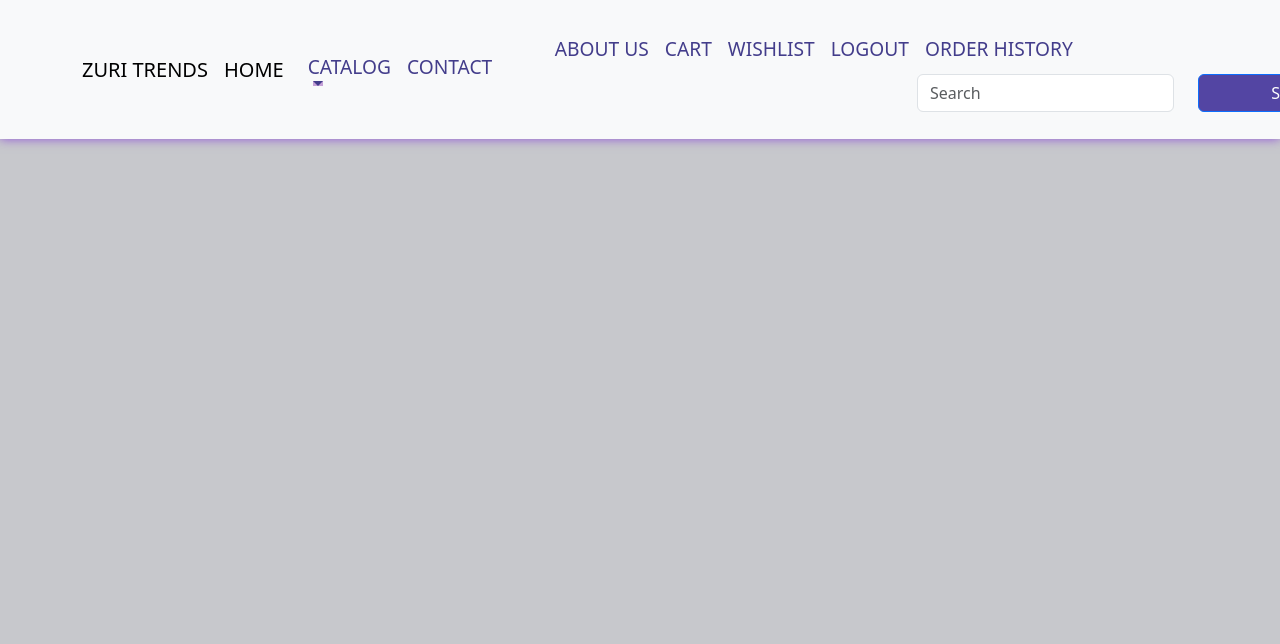
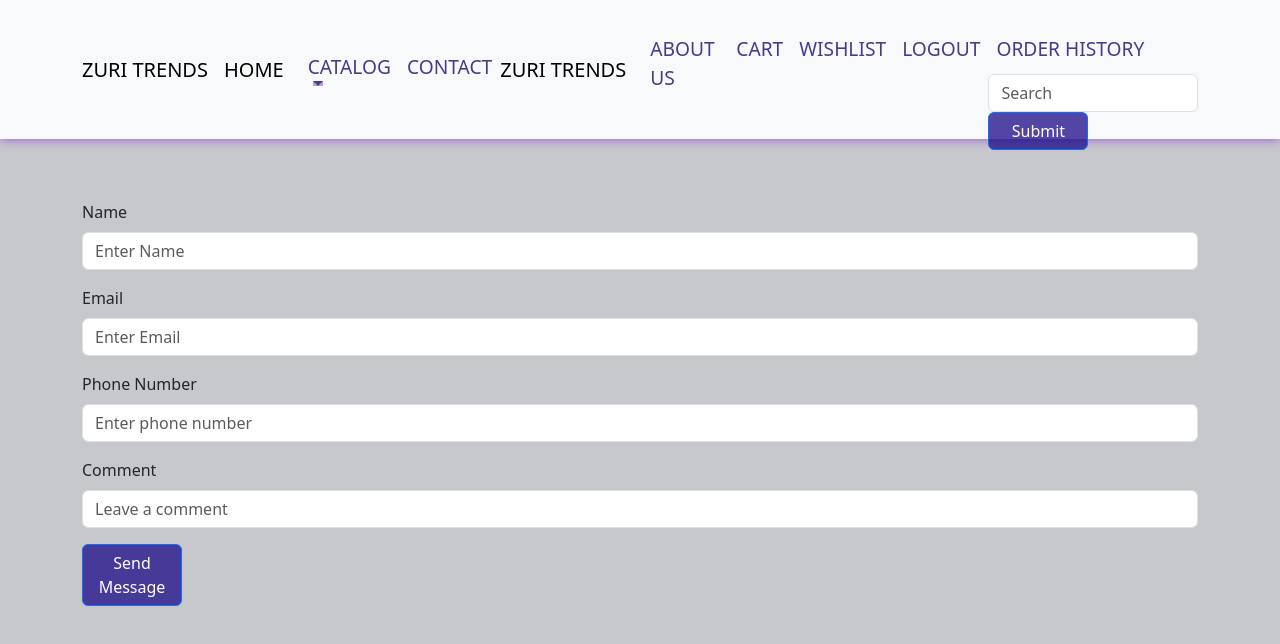
Before and after one commit to GathogoG/zuri-trends-mall, a React (Vite) app in the folder Frontend/zuri-trends/: page /contact in a window 1280 px wide. Shown: the top 644 px of the page. Built offline with nearby package versions, Linux system fonts and the light colour scheme.

Commit message:
add contact

```diff
--- a/Frontend/zuri-trends/src/components/Crop-Hoodies.jsx
+++ b/Frontend/zuri-trends/src/components/Crop-Hoodies.jsx
@@ -1,9 +1,63 @@
-import React from 'react'
+import React, { useState, useEffect } from 'react';
+import axios from 'axios';
+import { useNavigate } from 'react-router-dom';
+import { Spinner, Card, Button } from 'react-bootstrap';
+import NavigationBar from './NavigationBar';
 
 function CropHoodies() {
+  const [products, setProducts] = useState([]);
+  const [loading, setLoading] = useState(true);
+  const navigate = useNavigate();
+
+  useEffect(() => {
+    const fetchProducts = async () => {
+      try {
+        const response = await axios.get('http://localhost:3000/property', { timeout: 10000 });
+        console.log('API response:', response.data); // Log the response
+        if (Array.isArray(response.data)) {
+          setProducts(response.data);
+        } else {
+          console.error('API response is not an array:', response.data);
+        }
+      } catch (error) {
+        console.error('Error fetching products:', error);
+      } finally {
+        setLoading(false);
+      }
+    };
+
+    fetchProducts();
+  }, []);
+
+  const handleOrder = (product) => {
+    navigate('/crophoodies', { state: { product } });
+  };
+
   return (
-    <div>Crop-Hoodies</div>
-  )
+    <div>
+      <NavigationBar />
+      <div>
+        {loading ? (
+          <Spinner animation="border" variant="light" />
+        ) : (
+          <div>
+            {products.map((product) => (
+              <Card key={product.id}>
+                <Card.Img variant="top" src={product.image} alt={product.name} />
+                <Card.Body>
+                  <Card.Title>{product.name}</Card.Title>
+                  <Card.Text>{product.description}</Card.Text>
+                  <Button variant="primary" onClick={() => handleOrder(product)}>
+                    Quick Preview
+                  </Button>
+                </Card.Body>
+              </Card>
+            ))}
+          </div>
+        )}
+      </div>
+    </div>
+  );
 }
 
-export default CropHoodies
+export default CropHoodies;
--- a/Frontend/zuri-trends/src/components/NavigationBar.jsx
+++ b/Frontend/zuri-trends/src/components/NavigationBar.jsx
@@ -28,6 +28,9 @@ function NavigationBar() {
               </NavDropdown.Item>
             </NavDropdown>
             <Nav.Link href="/contact">CONTACT</Nav.Link>
+          </Nav>
+          <Nav>
+          <Navbar.Brand href="/" className='nav'>ZURI TRENDS</Navbar.Brand>
           </Nav>
           <Nav>
             <Nav.Link href="/about">ABOUT US</Nav.Link>
--- a/Frontend/zuri-trends/src/index.css
+++ b/Frontend/zuri-trends/src/index.css
@@ -46,6 +46,10 @@ body{
   width: 100%;
 }
 
+.nav{
+  outline-color: #8e7fe6;
+}
+
 .cards{
   margin-top: 150px;
 }
@@ -56,7 +60,7 @@ body{
 
 .submit{
   background-color: rgba(26, 7, 134, 0.74);
-  width: 200px;
+  width: 100px;
   position: absolute;
   z-index: 20;
   transition: all 0.5s ease;
--- a/Frontend/zuri-trends/src/pages/Contact.jsx
+++ b/Frontend/zuri-trends/src/pages/Contact.jsx
@@ -1,12 +1,138 @@
 import React from 'react'
 import NavigationBar from '../components/NavigationBar'
+import { z } from "zod";
+import { useForm, Controller } from "react-hook-form";
+import { zodResolver } from "@hookform/resolvers/zod";
+import { Button, Container, Form } from 'react-bootstrap'
 
-function Contact() {
+const schema = z.object({
+  name: z
+    .string({
+      required_error: "Name must be a string",
+    })
+    .min(1, { message: "Name is required" }),
+  email: z
+    .string({
+      required_error: "Email must be a string",
+    })
+    .min(1,{ message: "Invalid email address" }),
+  phonenumber: z.string({
+        required_error: "Number is required"
+    }).min(1, {message: "Invalid phone number"})
+});
+
+export default function Contact() {
+  const { control, handleSubmit, formState } = useForm({
+    resolver: zodResolver(schema),
+    defaultValues: {
+      name: "",
+      email: "",
+      phonenumber: ""
+    },
+  });
+
+  console.log(formState.errors);
+
+  const onSubmit = (values) => {
+    console.log(values);
+  };
+
+
+
   return (
     <div>
       <NavigationBar />
+        <Container className='contact'>
+      <Form onSubmit={handleSubmit(onSubmit)} className="contact">
+        <Controller
+          name="name"
+          control={control}
+          render={({ field, fieldState }) => (
+            <Form.Group className="mb-3">
+              <Form.Label>Name</Form.Label>
+              <Form.Control
+              type="text"
+              placeholder="Enter Name"
+              {...field}
+              className="field"/>
+
+              {fieldState.invalid && (
+                <Form.Text className="text-danger">
+                  {fieldState.error.message}
+                </Form.Text>
+              )}
+            </Form.Group>
+          )}
+        />
+
+        <Controller
+          name="email"
+          control={control}
+          render={({ field, fieldState }) => (
+            <Form.Group className="mb-3">
+              <Form.Label>Email</Form.Label>
+              <Form.Control
+              type="email"
+              placeholder="Enter Email"
+              {...field}
+              className="field"/>
+
+              {fieldState.invalid && (
+                <Form.Text className="text-danger">
+                  {fieldState.error.message}
+                </Form.Text>
+              )}
+            </Form.Group>
+          )}
+        />
+
+        <Controller
+          name="phonenumber"
+          control={control}
+          render={({ field, fieldState }) => (
+            <Form.Group className="mb-3">
+              <Form.Label>Phone Number</Form.Label>
+              <Form.Control
+              type="number"
+              placeholder="Enter phone number"
+              {...field}
+              className="field"/>
+
+              {fieldState.invalid && (
+                <Form.Text className="text-danger">
+                  {fieldState.error.message}
+                </Form.Text>
+              )}
+            </Form.Group>
+          )}
+        />
+
+        <Controller
+          name="comment"
+          control={control}
+          render={({ field, fieldState }) => (
+            <Form.Group className="mb-3">
+              <Form.Label>Comment</Form.Label>
+              <Form.Control
+              type="text"
+              placeholder="Leave a comment"
+              {...field}
+              className="field" rows={3}/>
+
+              {fieldState.invalid && (
+                <Form.Text className="text-danger">
+                  {fieldState.error.message}
+                </Form.Text>
+              )}
+            </Form.Group>
+          )}
+        />
+
+        <Button variant="primary" type="submit" className="submit">
+          Send Message
+        </Button>
+      </Form>
+    </Container>
     </div>
   )
 }
-
-export default Contact
--- a/Frontend/zuri-trends/src/pages/Wishlist.jsx
+++ b/Frontend/zuri-trends/src/pages/Wishlist.jsx
@@ -1,12 +1,22 @@
 import React from 'react'
-import NavigationBar from '../components/NavigationBar'
+import NavigationBar from '../components/NavigationBar';
 
-function Wishlist() {
+
+const Wishlist = ({ wishlist, removeFromWishlist }) => {
   return (
     <div>
       <NavigationBar />
+      <h2>Wishlist</h2>
+      <ul>
+        {wishlist.map(product => (
+          <li key={product.id}>
+            {product.name} - ${product.price}
+            <button onClick={() => removeFromWishlist(product.id)}>Remove</button>
+          </li>
+        ))}
+      </ul>
     </div>
-  )
-}
+  );
+};
 
-export default Wishlist
+export default Wishlist;
```
